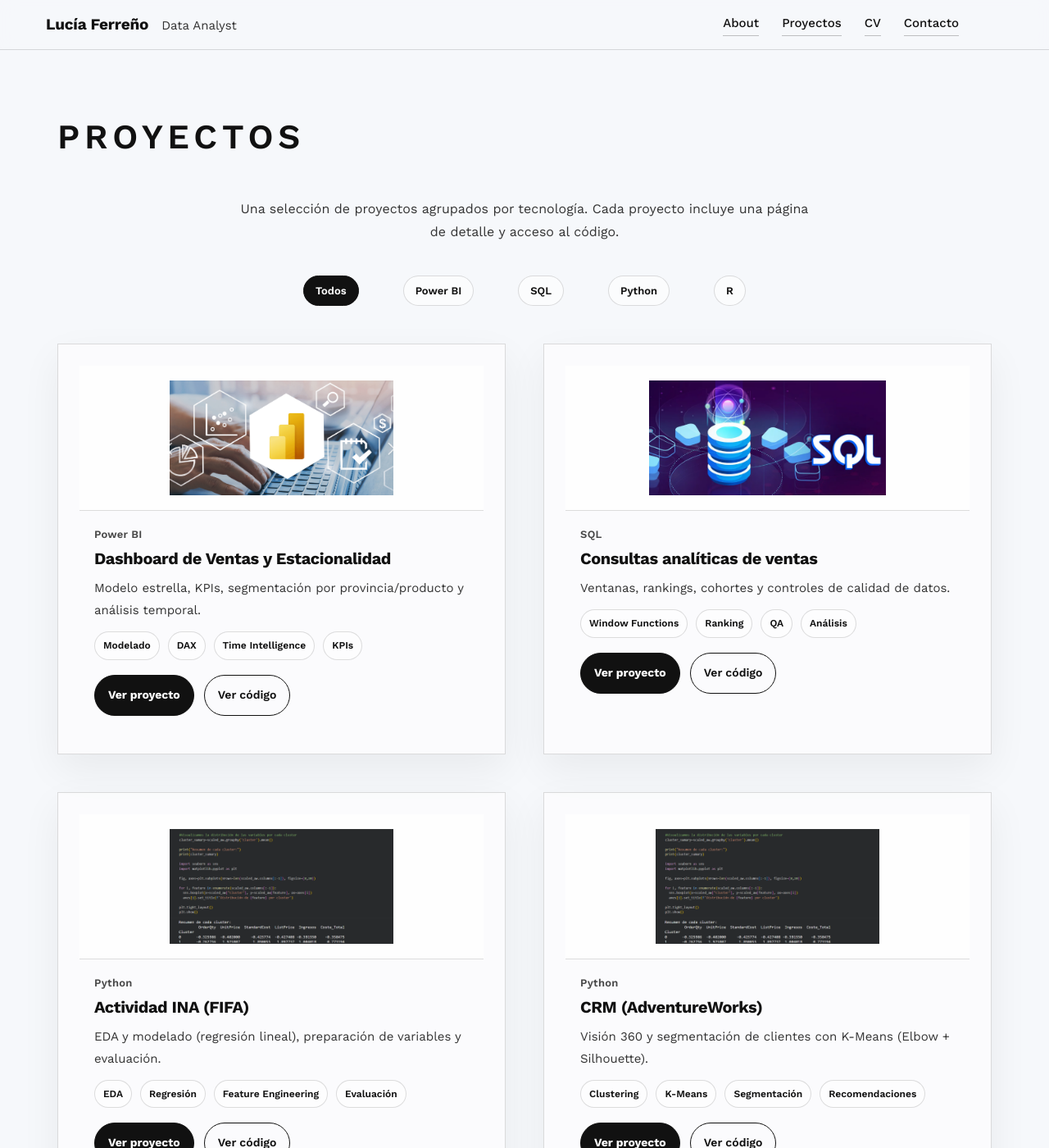
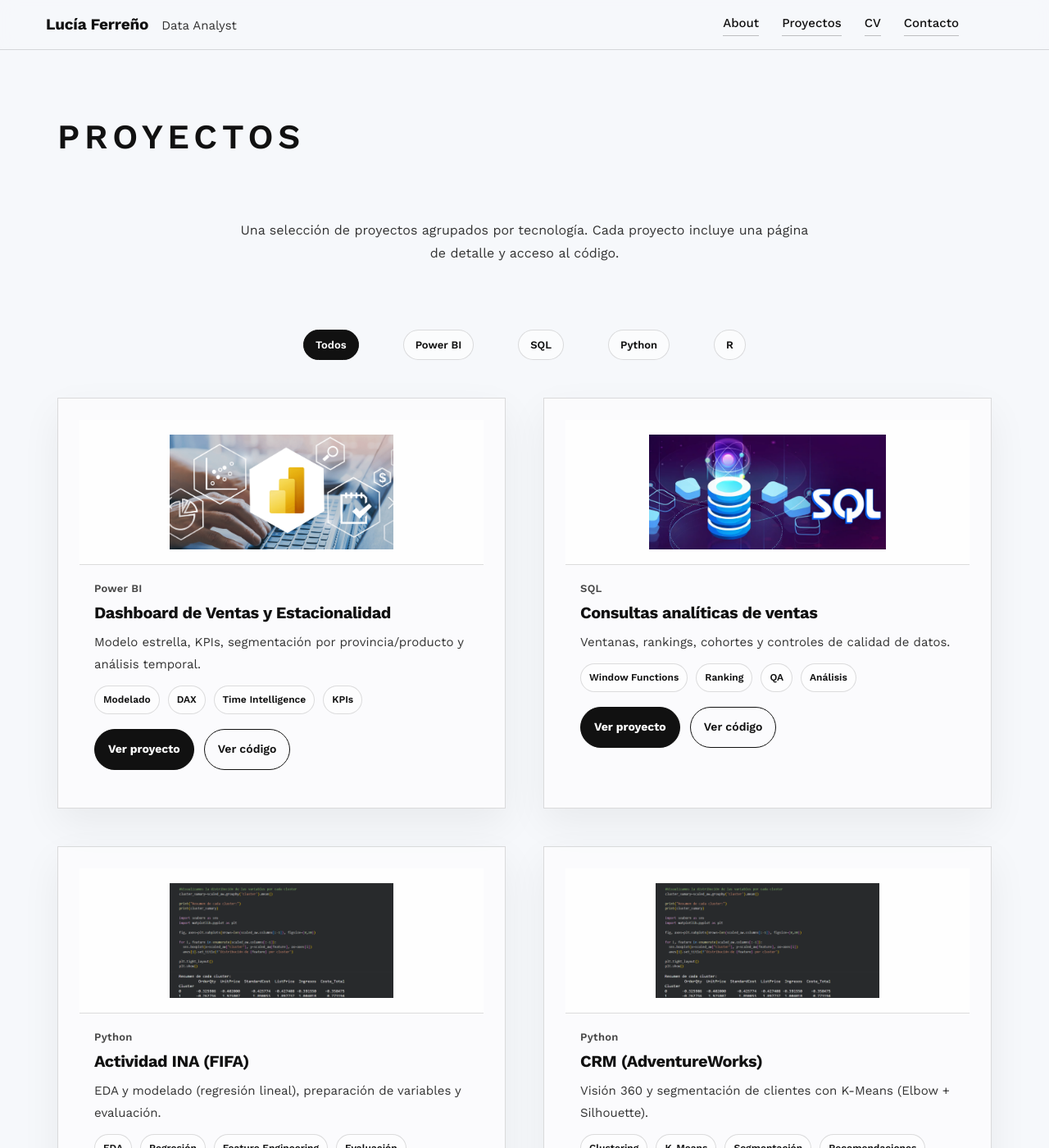
Before and after one commit to lucia-ferreno-pico/Portfolio, a Jekyll site: the page built from projects.md, in a window 1280 px wide and 1400 px high. Shown: the whole window at 82% size. Built offline with Jekyll 4.4.1, drawn with Linux system fonts in a browser that asks for light colours.

Commit message:
Update main.css

```diff
--- a/assets/css/main.css
+++ b/assets/css/main.css
@@ -619,8 +619,8 @@ main.container .page{
 }
 
 .projects-lede{
-  margin-top: 30px;
-  margin-bottom: 0;
+  margin-top: 64px;
+  margin-bottom: 78px;
   max-width: 70ch;
   color: var(--muted);
   font-size: 16px;
```
